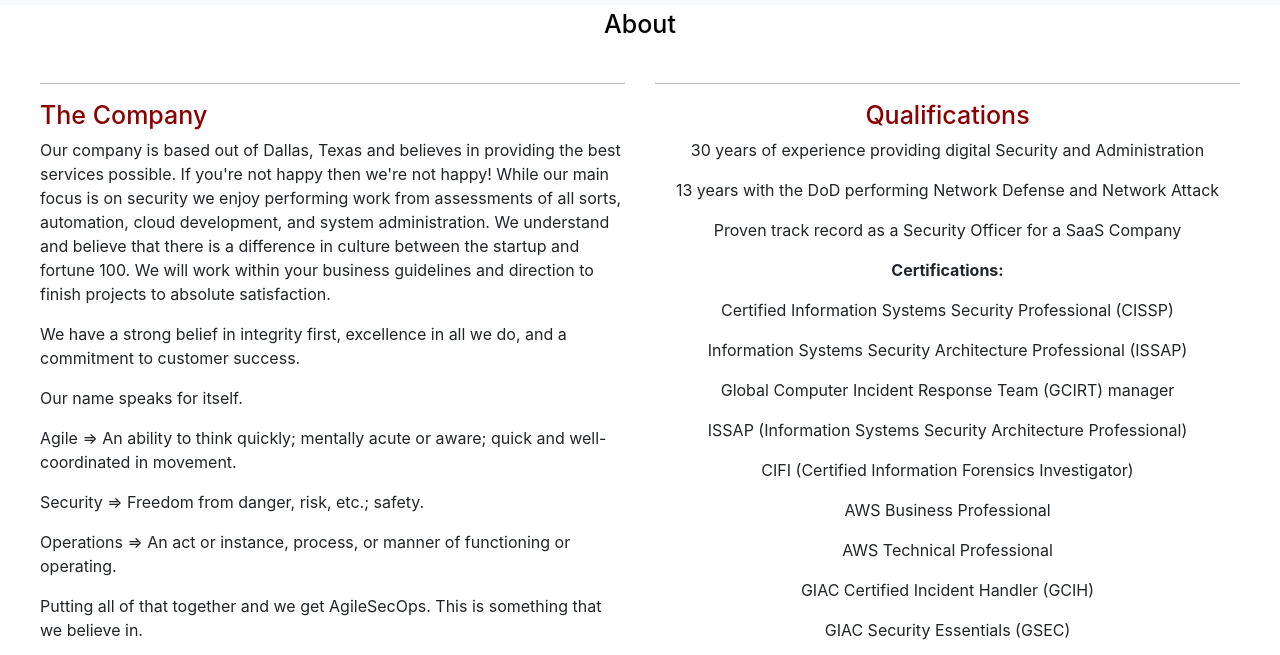
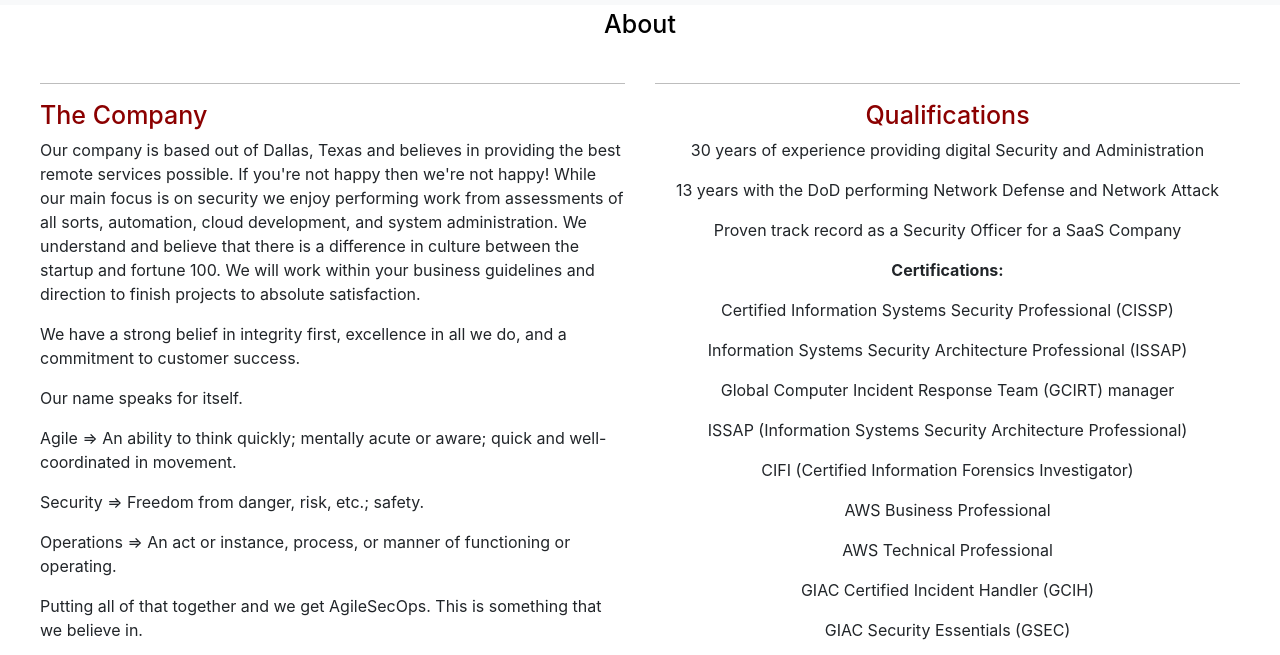
Before and after one commit to jbagdon/agilesecops, a plain HTML site: page about.html in a window 1280 px wide. Shown: the part 51-706 px from the top of the page. Drawn offline with nearby package versions, Linux system fonts and the light colour scheme.

Commit message:
changed the about page

```diff
--- a/about.html
+++ b/about.html
@@ -61,7 +61,7 @@
     <div id="company" class="col-sm">
         <hr>
         <h1 style="color: darkred">The Company</h1>
-        <p>Our company is based out of Dallas, Texas and believes in providing the best services possible. If you're not happy then we're not happy! While our main focus is on security we enjoy performing work from assessments of all sorts, automation, cloud development, and system administration. We understand and believe that there is a difference in culture between the startup and fortune 100. We will work within your business guidelines and direction to finish projects to absolute satisfaction.</p>
+        <p>Our company is based out of Dallas, Texas and believes in providing the best remote services possible. If you're not happy then we're not happy! While our main focus is on security we enjoy performing work from assessments of all sorts, automation, cloud development, and system administration. We understand and believe that there is a difference in culture between the startup and fortune 100. We will work within your business guidelines and direction to finish projects to absolute satisfaction.</p>
         <p>We have a strong belief in integrity first, excellence in all we do, and a commitment to customer success.</p>
             <p>Our name speaks for itself.</p>
             <p>Agile =>  An ability to think quickly; mentally acute or aware; quick and well-coordinated in movement.</p>
```
